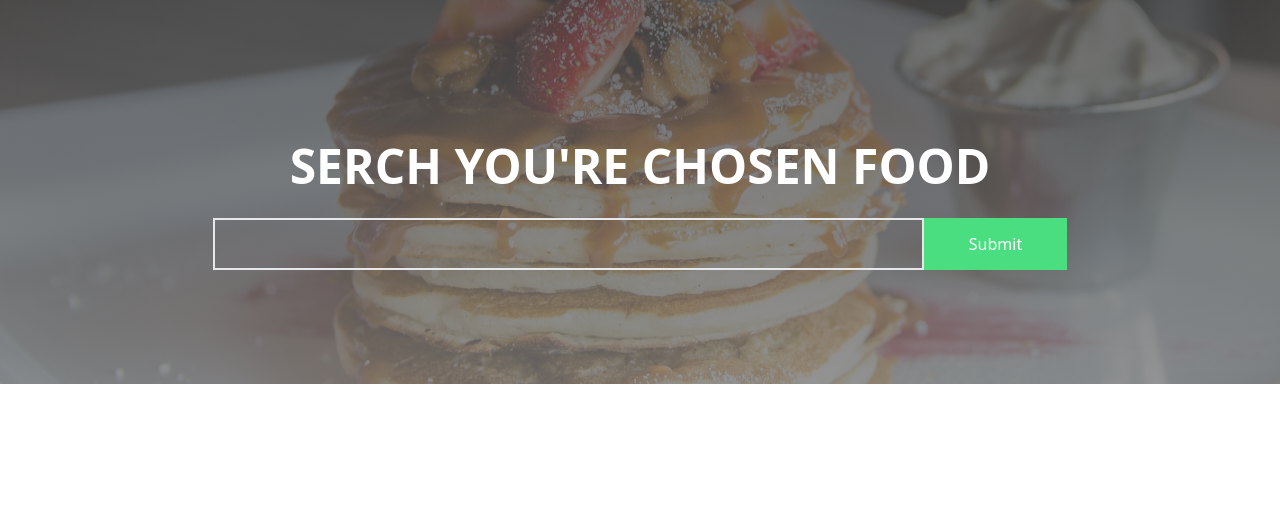
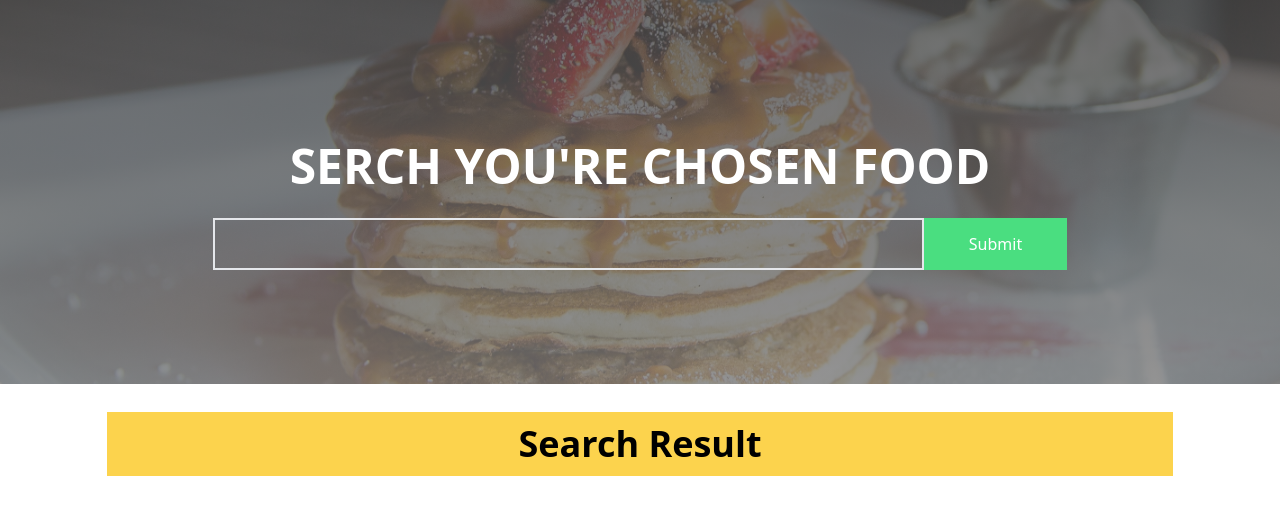
Before and after one commit to detectiveseo/Fooe-Web, a website: page index.html in a window 1280 px wide. Drawn offline with nearby package versions, Linux system fonts and the light colour scheme.

Commit message:
added search section

```diff
--- a/index.html
+++ b/index.html
@@ -19,5 +19,12 @@
             <input class="w-12/12 lg:w-2/12 bg-green-400 text-white py-3" value="Submit" type="button">
         </div>
     </section>
+
+    <section class="flex flex-col justify-center items-center w-10/12 bg-amber-300 mx-auto mt-7 p-3">
+        <div>
+            <h2 class="text-4xl font-semibold">Search Result</h2>
+        </div>
+    </section>
+    <script src="./script/script.js"></script>
 </body>
 </html>
```
